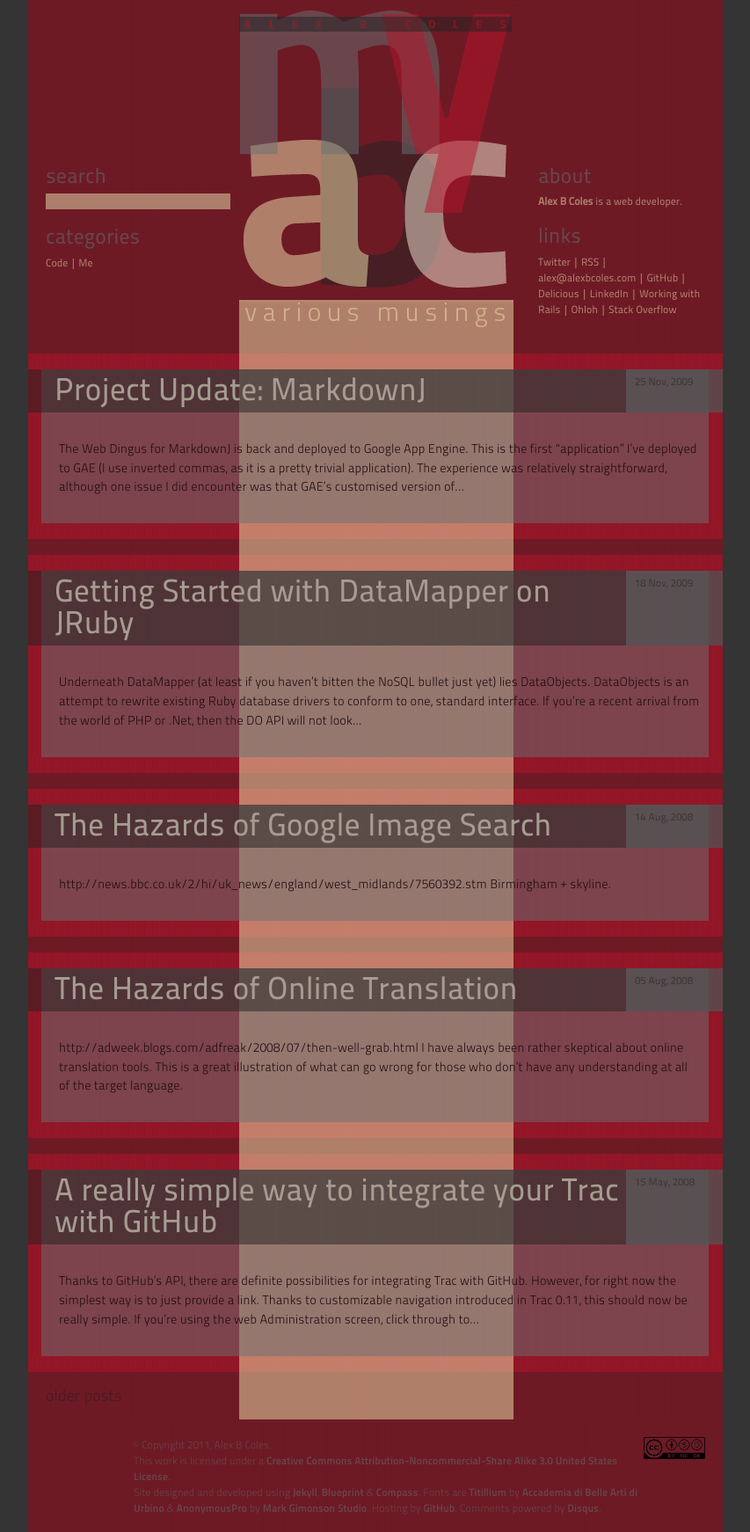
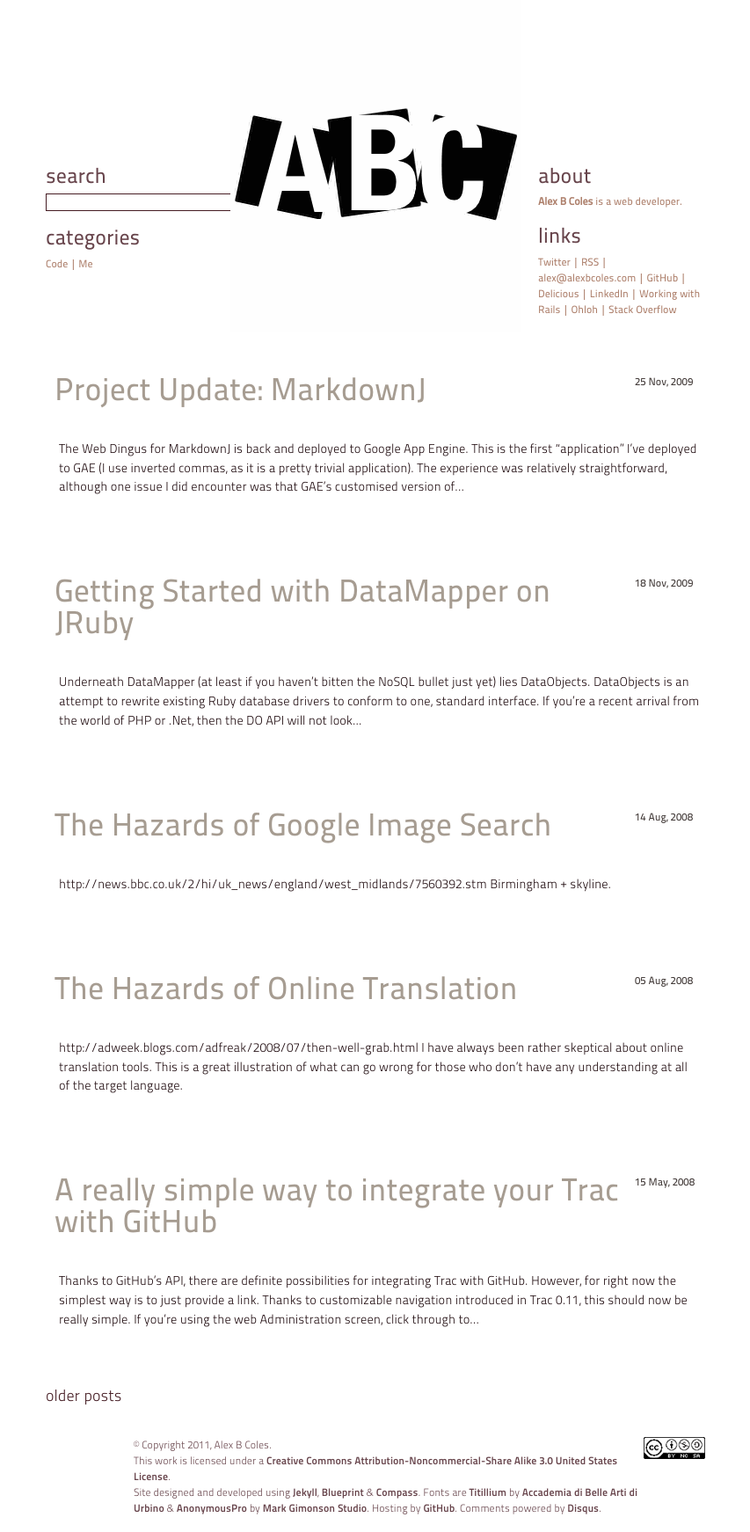
Before and after one commit to myabc/myabc.github.com, a Jekyll site: the page built from index.html, in a window 1280 px wide. Shown: the whole page at 88% size, without its empty margins (208-1061 px from the left). Built offline with Jekyll 4.4.1, drawn with Linux system fonts in a browser that asks for light colours; nearby versions of some CDN libraries; the list of posts is cut into pages by our own code.

Commit message:
Remove colour
Signed-off-by: Alex Coles <alex@alexbcoles.com>

```diff
--- a/stylesheets/screen.css
+++ b/stylesheets/screen.css
@@ -127,7 +127,7 @@ caption { background: #eeeeee; }
 
 .loud { color: #111111; }
 
-body.bp { background: #343434; text-align: center; margin: 0 auto; width: 800px; }
+body.bp { background: white; text-align: center; margin: 0 auto; width: 800px; }
 body.bp .clear { clear: both; }
 body.bp .nowrap { white-space: nowrap; }
 body.bp .clearfix { overflow: hidden; *zoom: 1; }
@@ -168,19 +168,19 @@ form.bp select { background-color: #fff; border-width: 1px; border-style: solid;
 form.bp input.text, form.bp input.title, form.bp input[type=email], form.bp input[type=text], form.bp input[type=password] { width: 300px; }
 form.bp textarea { width: 390px; height: 250px; }
 
-.wrap-post { background-image: url(/images/band2.png); background-repeat: repeat-y; }
+.wrap-post { background-repeat: repeat-y; }
 
-.separator-post { background-image: url(/images/band8.png); background-repeat: repeat-y; }
+.separator-post { background-repeat: repeat-y; }
 
-.meta-post { padding-top: 5px; background-image: url(/images/band3.png); background-repeat: repeat-y; }
+.meta-post { padding-top: 5px; background-repeat: repeat-y; }
 
-.meta-post-wide { padding-top: 5px; background-image: url(/images/band11.png); background-repeat: repeat-y; }
+.meta-post-wide { padding-top: 5px; background-repeat: repeat-y; }
 
 .meta-title { margin: 0; margin-bottom: -10px; width: 655px; float: left; padding-left: 30px; }
 
 .meta-date { margin: 0; padding-left: 5px; width: 110px; float: left; }
 
-.post-content { background-image: url(/images/band4.png); background-repeat: repeat-y; width: 730px; padding-left: 35px; padding-right: 30px; padding-top: 30px; padding-bottom: 30px; margin-bottom: -20px; }
+.post-content { width: 730px; padding-left: 35px; padding-right: 30px; padding-top: 30px; padding-bottom: 30px; margin-bottom: -20px; }
 .post-content p, .post-content li, .post-content a, .post-content h1, .post-content h2, .post-content h3 { color: #210d11 !important; }
 .post-content p, .post-content li { font-family: "Titillium2" !important; font-size: 120%; }
 .post-content a { font-family: "Titillium3" !important; text-decoration: none !important; }
@@ -189,7 +189,7 @@ form.bp textarea { width: 390px; height: 250px; }
 .post-content div.highlight { padding: 5px 10px; }
 .post-content div.highlight code, .post-content div.highlight pre { color: white; }
 
-.post-content-wide { background-image: url(/images/band10.png); background-repeat: repeat-y; width: 730px; padding-left: 35px; padding-right: 30px; padding-top: 30px; padding-bottom: 30px; margin-bottom: -20px; }
+.post-content-wide { width: 730px; padding-left: 35px; padding-right: 30px; padding-top: 30px; padding-bottom: 30px; margin-bottom: -20px; }
 .post-content-wide p, .post-content-wide li, .post-content-wide a, .post-content-wide h1, .post-content-wide h2, .post-content-wide h3 { color: #210d11 !important; }
 .post-content-wide p, .post-content-wide li { font-family: "Titillium2" !important; font-size: 120%; }
 .post-content-wide a { font-family: "Titillium3" !important; text-decoration: none !important; }
@@ -201,12 +201,6 @@ form.bp textarea { width: 390px; height: 250px; }
 #disqus_thread p, #disqus_thread li, #disqus_thread span, #disqus_thread a, #disqus_thread h1, #disqus_thread h2, #disqus_thread h3, #disqus_thread pre, #disqus_thread code { color: #451c23 !important; font-size: 100%; }
 
 .clear-float { clear: both; }
-
-#menu { background-image: url(/images/band1.png); background-repeat: repeat-y; }
-
-#header { background-image: url(/images/band8.png); background-repeat: repeat-y; }
-
-#footer { background-image: url(/images/band9.png); background-repeat: repeat-y; }
 
 #menu-left { padding-top: 170px; padding-left: 20px; padding-right: 20px; margin: 0; width: 190px; float: left; }
 
@@ -224,7 +218,7 @@ form.bp textarea { width: 390px; height: 250px; }
 #menu-down-right a, #menu-down-right h3 { color: #451c23 !important; text-decoration: none !important; }
 #menu-down-right a:hover, #menu-down-right h3:hover { color: #a69c91 !important; }
 
-#search input { background-color: #ad7f6b; border: none; }
+#search input { background-color: white; border: 1px solid #451c23; }
 
 #image-left { margin: 0; width: 100px; float: left; padding-left: 20px; padding-top: 20px; }
 
```
Also changed, not shown: _sass/screen.sass (+9 -37 lines), images/home.png.
